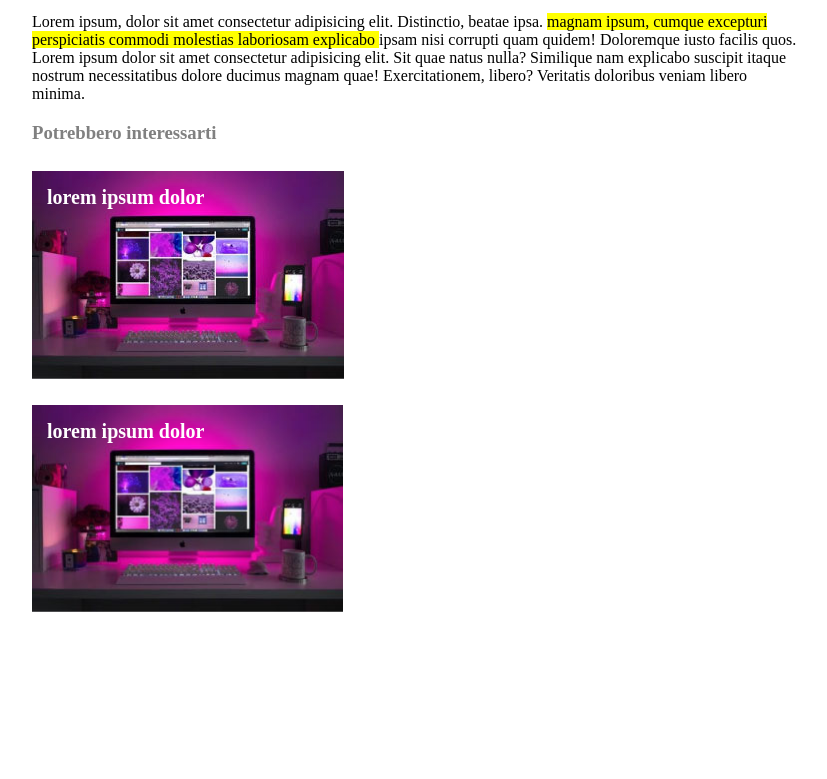
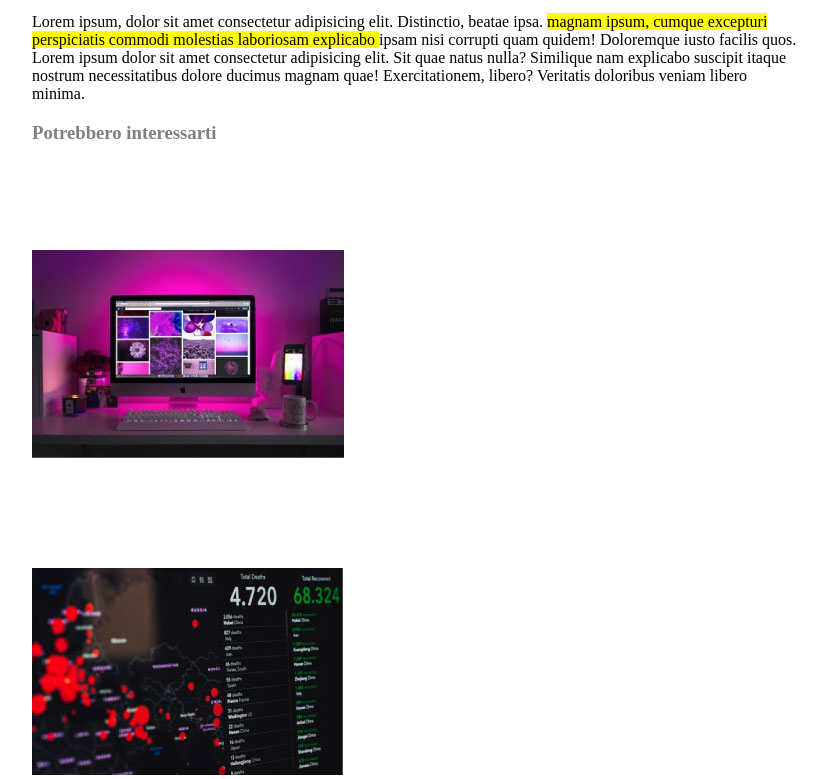
Before and after one commit to FedericoGuadagnoli/html-css-booleaner, a plain HTML site: page index.html in a window 1280 px wide. Shown: the part 1480-2259 px from the top of the page, without its empty margins (224-1051 px from the left). Before the commit the page ends 2092 px from the top, so only its background shows below. Drawn offline with Linux system fonts and the light colour scheme.

Commit message:
fix semantic error

```diff
--- a/index.html
+++ b/index.html
@@ -28,7 +28,7 @@
                     <address class="text-gray">Scritto da
                         <a href="">The Booleaner</a>
                     </address>
-                    <time class="text-gray text-small" datetime="2020/10/20"> il 10/10/2022</time>
+                    <time class="text-gray text-small" datetime="2020-10-20"> il 10/10/2022</time>
                 </header>
 
 
@@ -38,11 +38,12 @@
                     <img src="/img/tim-2.jpg" alt="">
                     <figcaption class="text-small">
                         1st Photo: John S. and James L. Knight Foundation, by Scott Henrichsen
-                    </figcaption>
-                    <figcaption class="text-small">
+                        <br>
                         2nd Photo: Tim Berners Lee, by Paul Clarke
                     </figcaption>
                 </figure>
+
+
 
 
                 <!-- Contenuto articolo -->
@@ -148,62 +149,16 @@
                 <h3 class="text-gray">
                     Potrebbero interessarti
                 </h3>
-                <div class="related-article-monitor">
+                <div class="related-article">
                     <h4>lorem ipsum dolor</h4>
+                    <img src="/img/monitor.jpg" alt="">
                 </div>
-                <div class="related-article-graph">
+                <div class="related-article">
                     <h4>lorem ipsum dolor</h4>
+                    <img src="/img/graph.jpg" alt="">
                 </div>
             </aside>
         </footer>
-
-
-
-
-
-
-
-
-
-
-
-
-
-
-
-
-
-
-
-
-
-
-
-
-
-
-
-
-
-
-
-
-
-
-
-
-
-
-
-
-
-
-
-
-
-
-
-
     </div>
 </body>
 </html>
```
